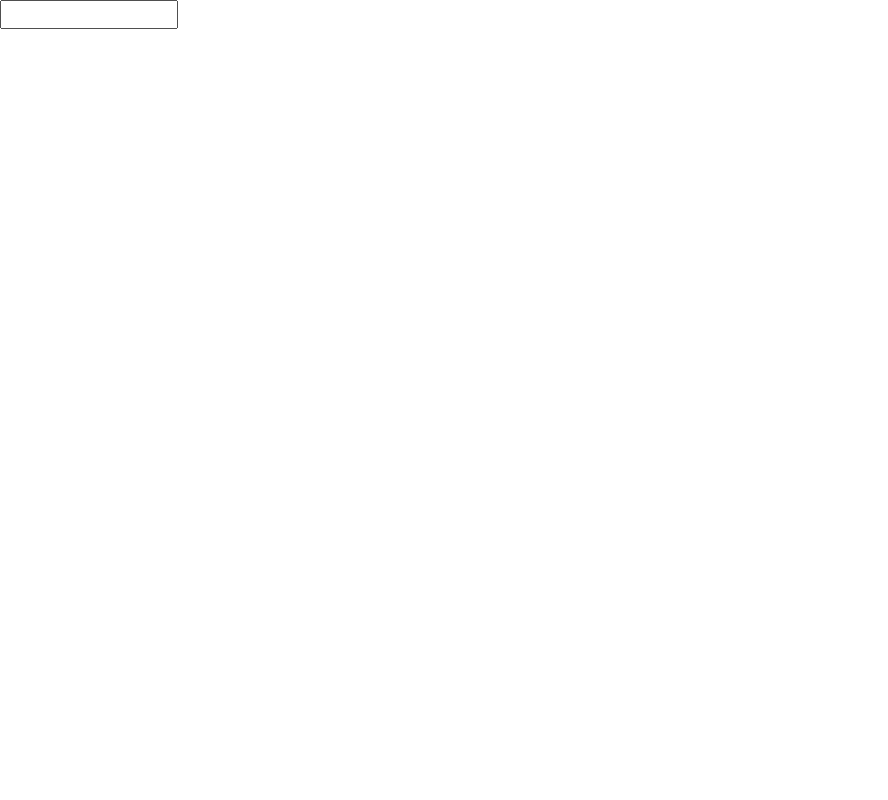
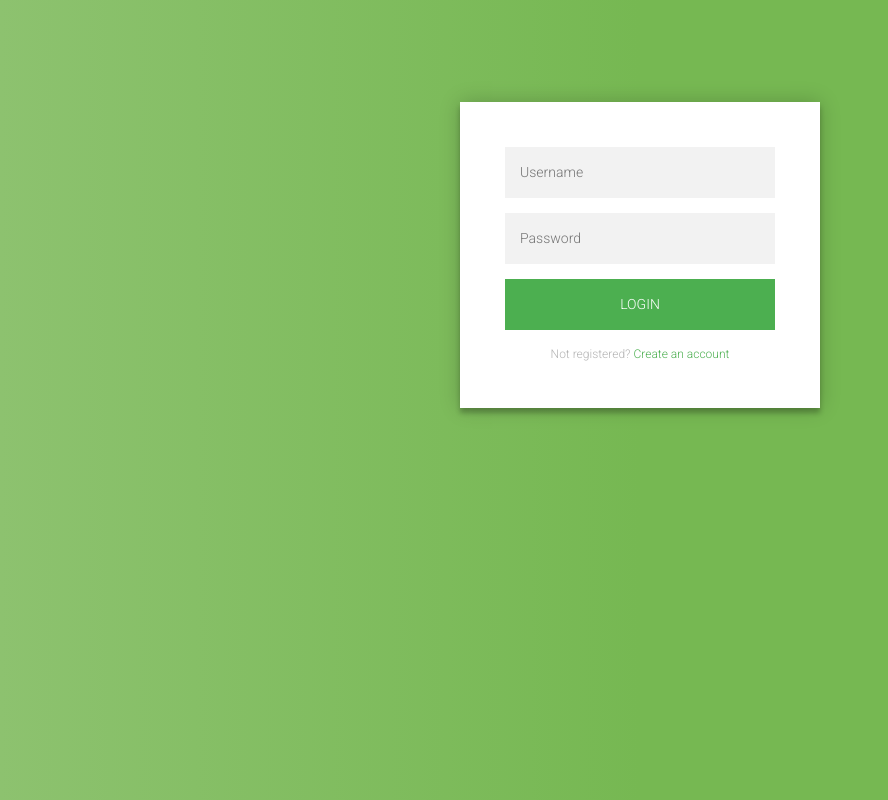
Before and after one commit to ahmadkabiri/first-app, a React (Create React App) app: page / in a window 1280 px wide. Shown: the whole page, without its empty margins (0-888 px from the left). Built offline with nearby package versions, Linux system fonts and the light colour scheme.

Commit message:
useInput_customHook it was very hard for me

```diff
--- /dev/null
+++ b/src/App.css
@@ -0,0 +1,98 @@
+@import url(https://fonts.googleapis.com/css?family=Roboto:300);
+
+.login-page {
+  width: 360px;
+  padding: 8% 0 0;
+  margin: auto;
+}
+.form {
+  position: relative;
+  z-index: 1;
+  background: #FFFFFF;
+  max-width: 360px;
+  margin: 0 auto 100px;
+  padding: 45px;
+  text-align: center;
+  box-shadow: 0 0 20px 0 rgba(0, 0, 0, 0.2), 0 5px 5px 0 rgba(0, 0, 0, 0.24);
+}
+.form input {
+  font-family: "Roboto", sans-serif;
+  outline: 0;
+  background: #f2f2f2;
+  width: 100%;
+  border: 0;
+  margin: 0 0 15px;
+  padding: 15px;
+  box-sizing: border-box;
+  font-size: 14px;
+}
+.form button {
+  font-family: "Roboto", sans-serif;
+  text-transform: uppercase;
+  outline: 0;
+  background: #4CAF50;
+  width: 100%;
+  border: 0;
+  padding: 15px;
+  color: #FFFFFF;
+  font-size: 14px;
+  -webkit-transition: all 0.3 ease;
+  transition: all 0.3 ease;
+  cursor: pointer;
+}
+.form button:hover,.form button:active,.form button:focus {
+  background: #43A047;
+}
+.form .message {
+  margin: 15px 0 0;
+  color: #b3b3b3;
+  font-size: 12px;
+}
+.form .message a {
+  color: #4CAF50;
+  text-decoration: none;
+}
+.form .register-form {
+  display: none;
+}
+.container {
+  position: relative;
+  z-index: 1;
+  max-width: 300px;
+  margin: 0 auto;
+}
+.container:before, .container:after {
+  content: "";
+  display: block;
+  clear: both;
+}
+.container .info {
+  margin: 50px auto;
+  text-align: center;
+}
+.container .info h1 {
+  margin: 0 0 15px;
+  padding: 0;
+  font-size: 36px;
+  font-weight: 300;
+  color: #1a1a1a;
+}
+.container .info span {
+  color: #4d4d4d;
+  font-size: 12px;
+}
+.container .info span a {
+  color: #000000;
+  text-decoration: none;
+}
+.container .info span .fa {
+  color: #EF3B3A;
+}
+body {
+  background: #76b852; /* fallback for old browsers */
+  background: rgb(141,194,111);
+  background: linear-gradient(90deg, rgba(141,194,111,1) 0%, rgba(118,184,82,1) 50%);
+  font-family: "Roboto", sans-serif;
+  -webkit-font-smoothing: antialiased;
+  -moz-osx-font-smoothing: grayscale;
+}
--- a/src/App.js
+++ b/src/App.js
@@ -1,11 +1,37 @@
 import { useState, useEffect } from "react";
-import useLocalStorage from "./hooks/useLocalStorage";
+import "./App.css";
+import useInput from "./hooks/useInput";
 export default function App() {
+  const [usernameValue, userNameBinding , usernameReset] = useInput("");
+  const [passwordValue, passwordBinding , passwordReset] = useInput("");
 
-  const [value , setValue] = useLocalStorage('sabz',"ttt")
+  const submitHandler = (event) => {
+    event.preventDefault();
+    alert("hello");
+    usernameReset()
+    passwordReset()
+  };
+
   return (
-    <div className="App">
-      <input type="text" value={value} onChange={(event)=>setValue(event.target.value)} />
+    <div className="login-page">
+      <div className="form">
+        <form className="login-form" onSubmit={(event) => submitHandler(event)}>
+          <input
+            type="text"
+            placeholder="Username"
+            {...userNameBinding}
+          />
+          <input
+            type="password"
+            placeholder="Password"
+            {...passwordBinding}
+          />
+          <button>login</button>
+          <p className="message">
+            Not registered? <a href="#">Create an account</a>
+          </p>
+        </form>
+      </div>
     </div>
   );
 }
--- /dev/null
+++ b/src/LoginForm.css
@@ -0,0 +1,98 @@
+@import url(https://fonts.googleapis.com/css?family=Roboto:300);
+
+.login-page {
+  width: 360px;
+  padding: 8% 0 0;
+  margin: auto;
+}
+.form {
+  position: relative;
+  z-index: 1;
+  background: #FFFFFF;
+  max-width: 360px;
+  margin: 0 auto 100px;
+  padding: 45px;
+  text-align: center;
+  box-shadow: 0 0 20px 0 rgba(0, 0, 0, 0.2), 0 5px 5px 0 rgba(0, 0, 0, 0.24);
+}
+.form input {
+  font-family: "Roboto", sans-serif;
+  outline: 0;
+  background: #f2f2f2;
+  width: 100%;
+  border: 0;
+  margin: 0 0 15px;
+  padding: 15px;
+  box-sizing: border-box;
+  font-size: 14px;
+}
+.form button {
+  font-family: "Roboto", sans-serif;
+  text-transform: uppercase;
+  outline: 0;
+  background: #4CAF50;
+  width: 100%;
+  border: 0;
+  padding: 15px;
+  color: #FFFFFF;
+  font-size: 14px;
+  -webkit-transition: all 0.3 ease;
+  transition: all 0.3 ease;
+  cursor: pointer;
+}
+.form button:hover,.form button:active,.form button:focus {
+  background: #43A047;
+}
+.form .message {
+  margin: 15px 0 0;
+  color: #b3b3b3;
+  font-size: 12px;
+}
+.form .message a {
+  color: #4CAF50;
+  text-decoration: none;
+}
+.form .register-form {
+  display: none;
+}
+.container {
+  position: relative;
+  z-index: 1;
+  max-width: 300px;
+  margin: 0 auto;
+}
+.container:before, .container:after {
+  content: "";
+  display: block;
+  clear: both;
+}
+.container .info {
+  margin: 50px auto;
+  text-align: center;
+}
+.container .info h1 {
+  margin: 0 0 15px;
+  padding: 0;
+  font-size: 36px;
+  font-weight: 300;
+  color: #1a1a1a;
+}
+.container .info span {
+  color: #4d4d4d;
+  font-size: 12px;
+}
+.container .info span a {
+  color: #000000;
+  text-decoration: none;
+}
+.container .info span .fa {
+  color: #EF3B3A;
+}
+body {
+  background: #76b852; /* fallback for old browsers */
+  background: rgb(141,194,111);
+  background: linear-gradient(90deg, rgba(141,194,111,1) 0%, rgba(118,184,82,1) 50%);
+  font-family: "Roboto", sans-serif;
+  -webkit-font-smoothing: antialiased;
+  -moz-osx-font-smoothing: grayscale;
+}
--- /dev/null
+++ b/src/hooks/useInput.js
@@ -0,0 +1,18 @@
+import React, { useState } from "react";
+
+export default function useInput(initValue) {
+  const [value, setValue] = useState(initValue);
+
+  const resetValue = () => {
+    setValue("");
+  };
+
+  const binding = {
+    value,
+    onChange: (e) => {
+      setValue(e.target.value);
+    },
+  };
+
+  return [value, binding , resetValue]
+}
```
Also changed, not shown: src/LoginForm.js (added, +36 -0 lines), src/setupTests.js (added, +5 -0 lines), src/logo.svg (added).
